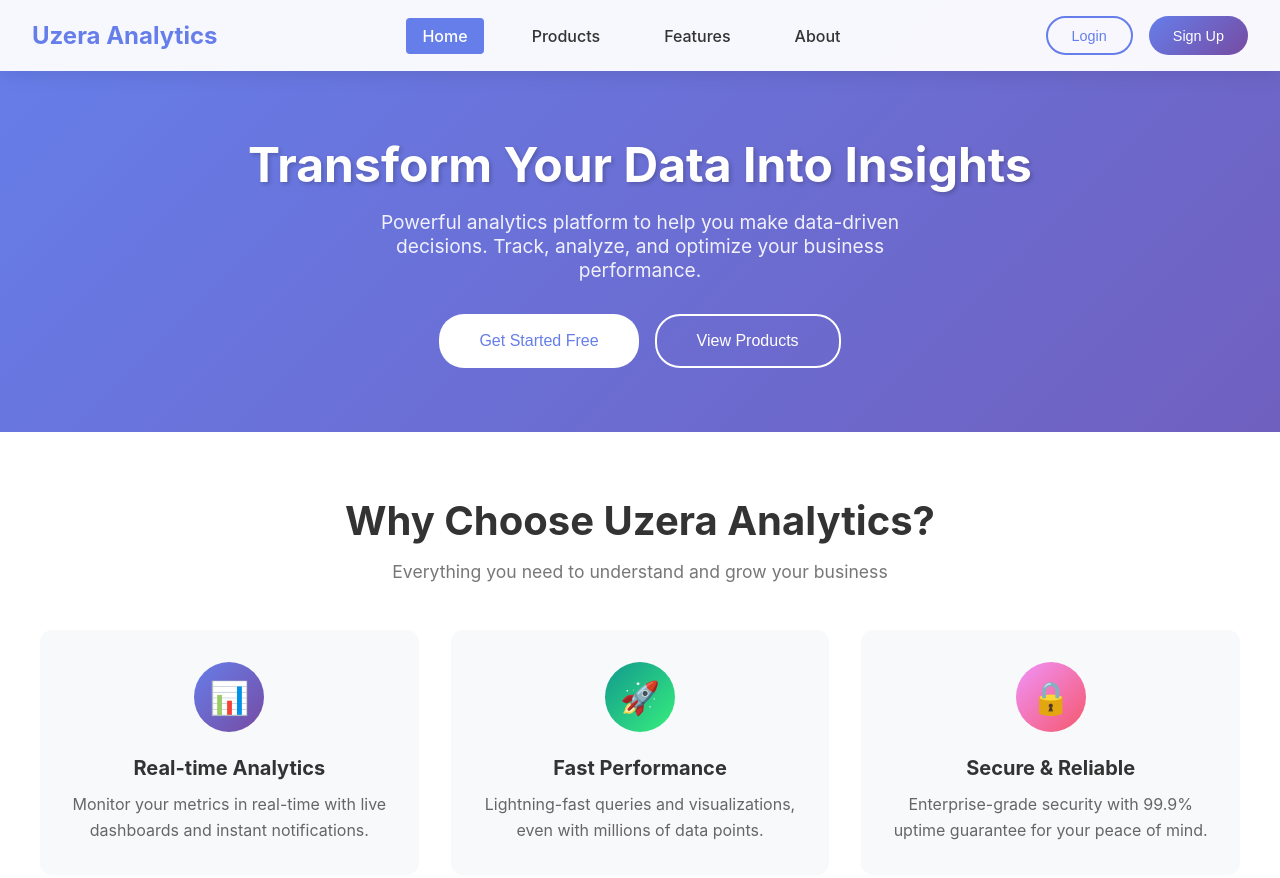
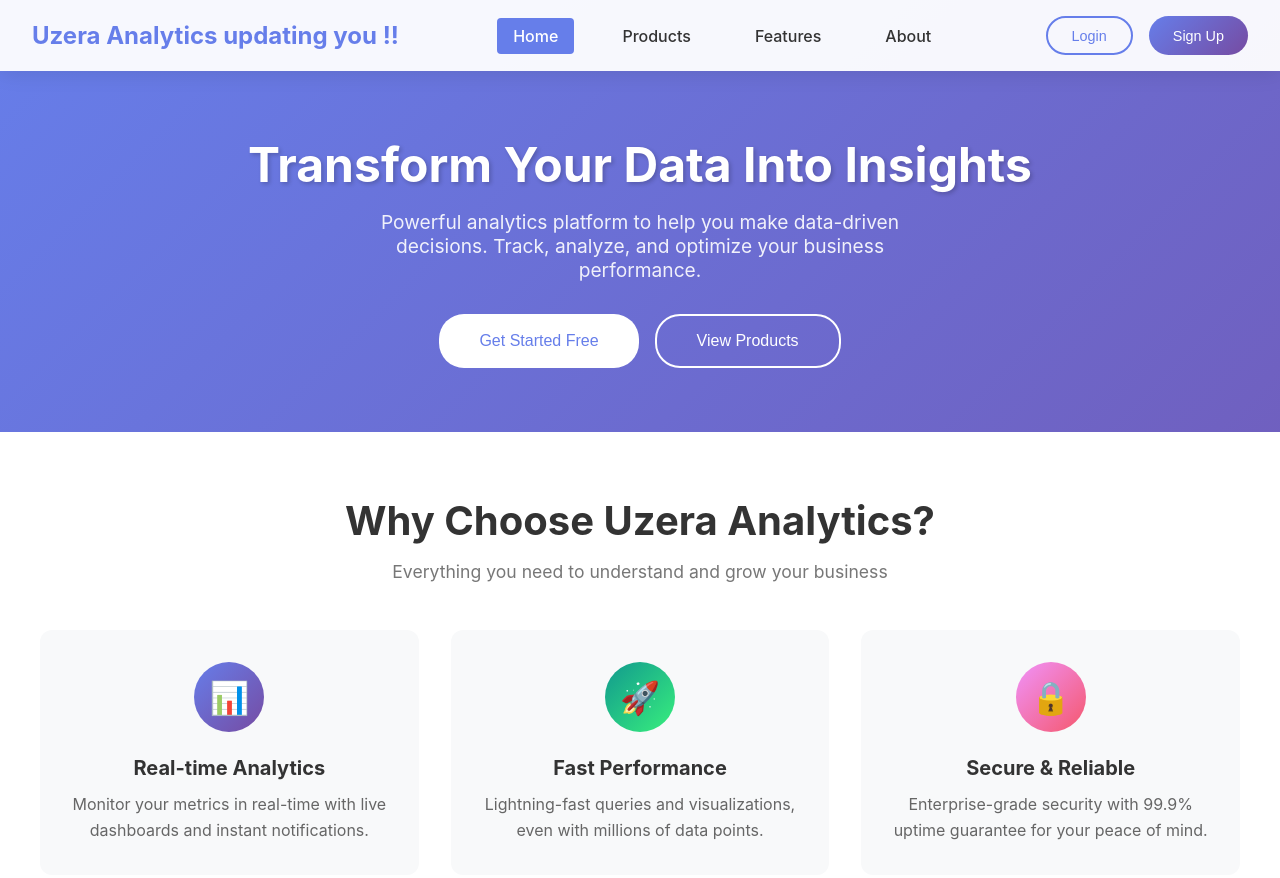
Before and after one commit to fatimamalbari/uzera-tracking-live-race, a plain HTML site: page index.html in a window 1280 px wide. Shown: the top 878 px of the page. Drawn offline with Linux system fonts and the light colour scheme.

Commit message:
some commit

```diff
--- a/index.html
+++ b/index.html
@@ -32,7 +32,7 @@
   <body>
     <!-- Header -->
     <header>
-      <div class="logo">Uzera Analytics</div>
+      <div class="logo">Uzera Analytics updating you !!</div>
       <nav>
         <ul class="nav-menu">
           <li>
```
